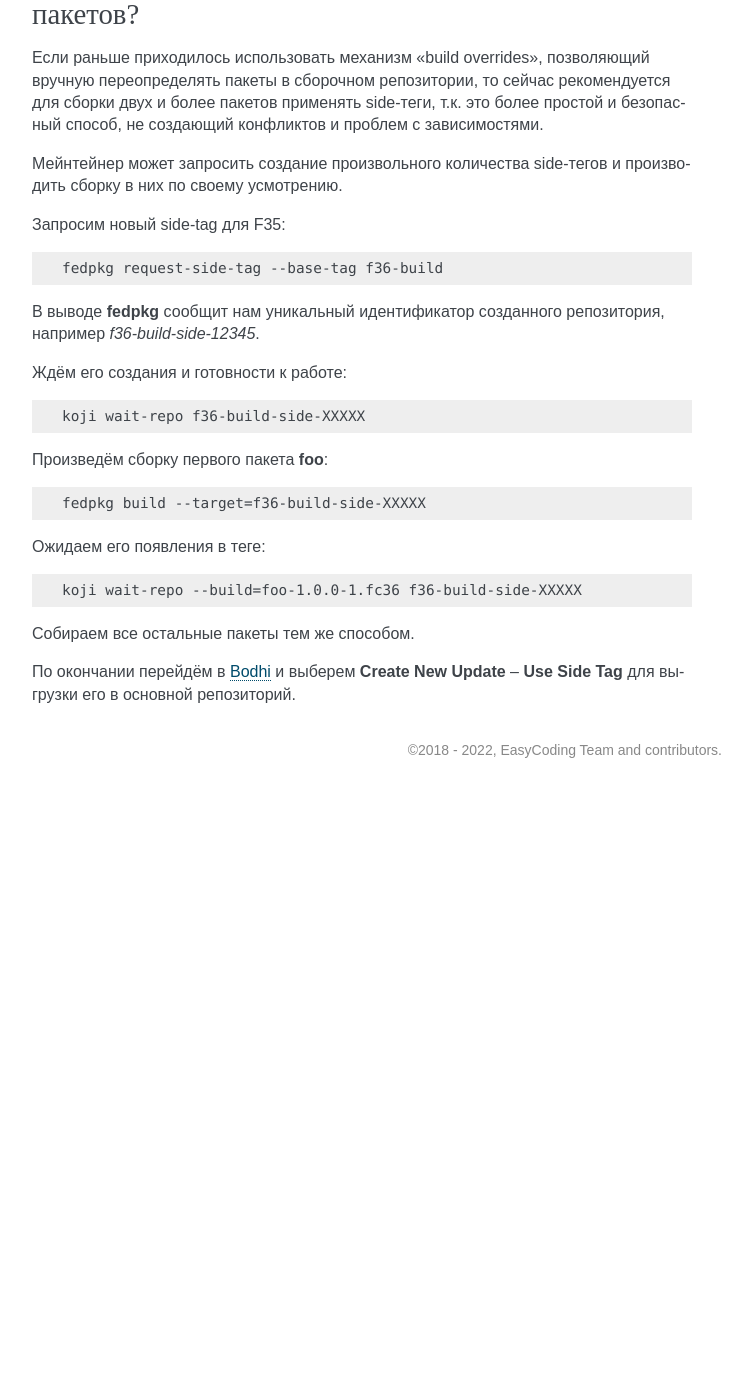
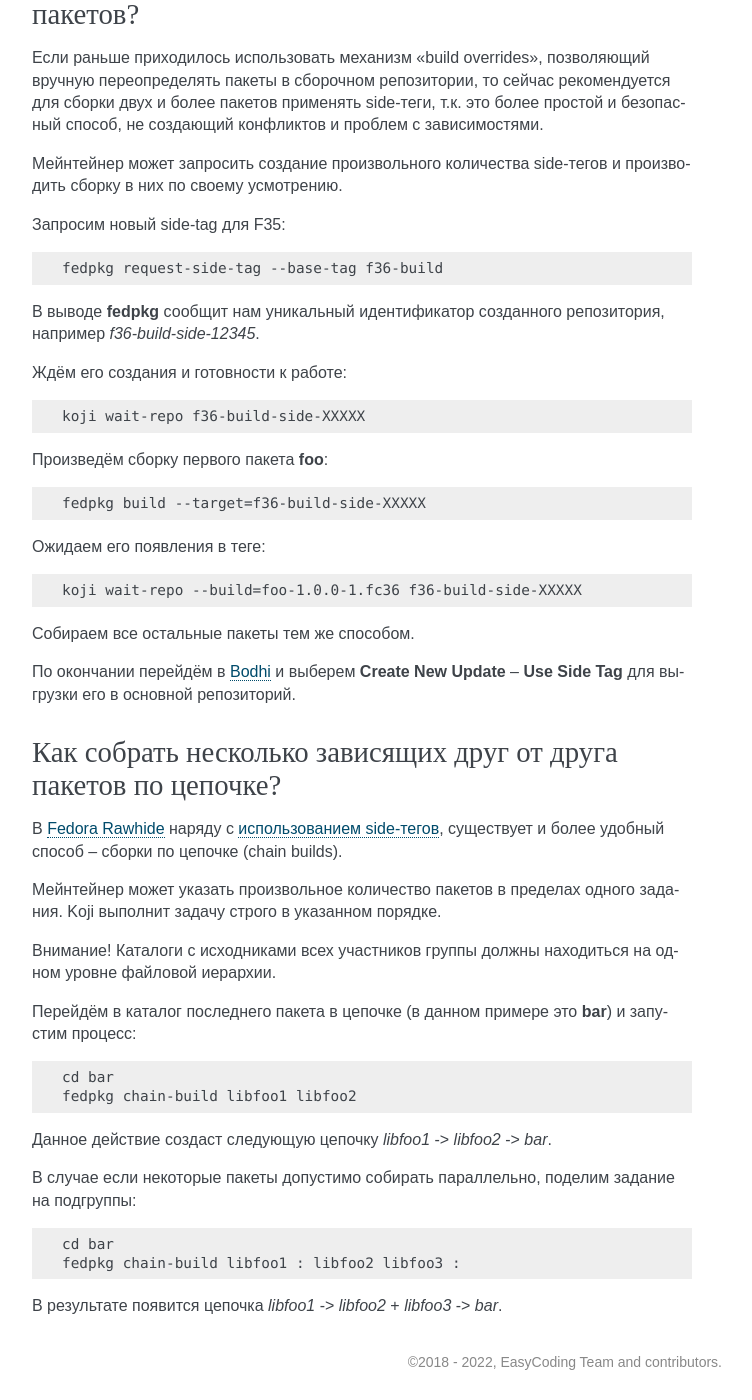
Before and after one commit to RussianFedora/FAQ, a Sphinx documentation site: the page built from source/development.rst, in a window 1280 px wide and 1400 px high, scrolled down 28269 px. Shown: the whole window, without its empty margins (388-1140 px from the left). Built offline with Sphinx 7.4.7, drawn with Linux system fonts in a browser that asks for light colours; comment, search, counter and statistics services are not loaded; before the commit the page ends 29057 px from its top, so only the background shows below that; some of the changed text lies outside the part shown.

Commit message:
Added a new question about using chain builds in Koji.

```diff
--- a/source/development.rst
+++ b/source/development.rst
@@ -1619,3 +1619,33 @@ Qt-приложение, собранное Clang с LTO не запускает
 Собираем все остальные пакеты тем же способом.
 
 По окончании перейдём в `Bodhi <https://bodhi.fedoraproject.org/>`__ и выберем **Create New Update** -- **Use Side Tag** для выгрузки его в основной репозиторий.
+
+.. index:: rpm, rpmbuild, koji, fedpkg, build, chain
+.. _koji-chain-build:
+
+Как собрать несколько зависящих друг от друга пакетов по цепочке?
+====================================================================
+
+В :ref:`Fedora Rawhide <using-rawhide>` наряду с :ref:`использованием side-тегов <koji-side-tags>`, существует и более удобный способ -- сборки по цепочке (chain builds).
+
+Мейнтейнер может указать произвольное количество пакетов в пределах одного задания. Koji выполнит задачу строго в указанном порядке.
+
+Внимание! Каталоги с исходниками всех участников группы должны находиться на одном уровне файловой иерархии.
+
+Перейдём в каталог последнего пакета в цепочке (в данном примере это **bar**) и запустим процесс:
+
+.. code-block:: text
+
+    cd bar
+    fedpkg chain-build libfoo1 libfoo2
+
+Данное действие создаст следующую цепочку *libfoo1* -> *libfoo2* -> *bar*.
+
+В случае если некоторые пакеты допустимо собирать параллельно, поделим задание на подгруппы:
+
+.. code-block:: text
+
+    cd bar
+    fedpkg chain-build libfoo1 : libfoo2 libfoo3 :
+
+В результате появится цепочка *libfoo1* -> *libfoo2* + *libfoo3* -> *bar*.
```
